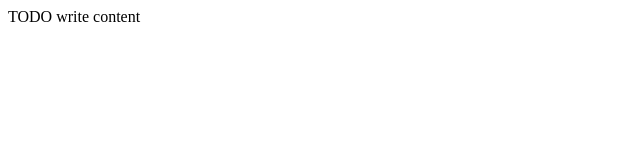
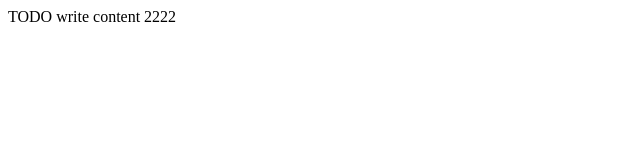
Before and after one commit to oobigbrotheroo/ProxyGeek, a plain HTML site: page public_html/index.html in a window 1280 px wide. Shown: the full height of the page, 0-640 px from the left. Drawn offline with Linux system fonts and the light colour scheme.

Commit message:
Update index.html

```diff
--- a/public_html/index.html
+++ b/public_html/index.html
@@ -13,6 +13,6 @@ and open the template in the editor.
         </style>
     </head>
     <body>
-        <div>TODO write content</div>
+        <div>TODO write content 2222</div>
     </body>
 </html>
```
